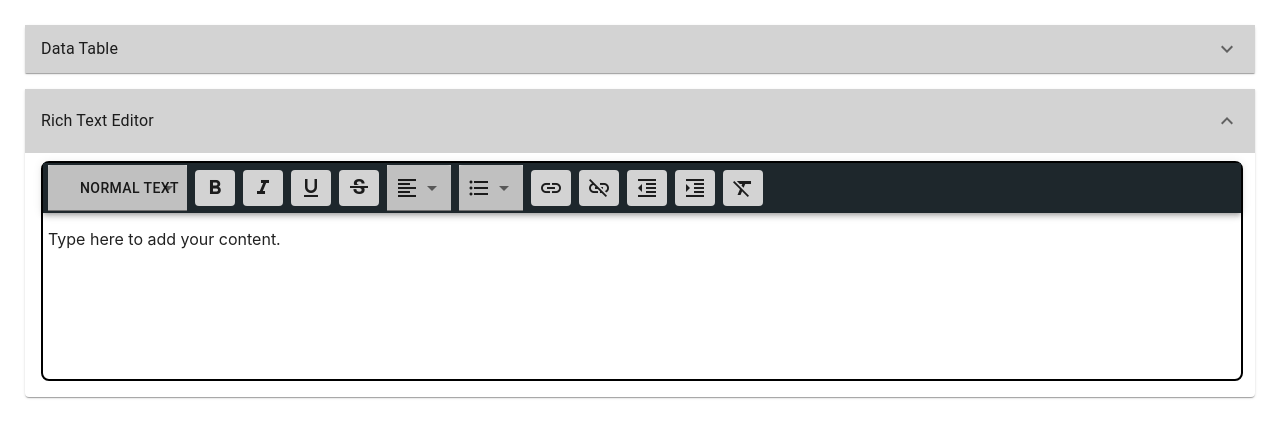
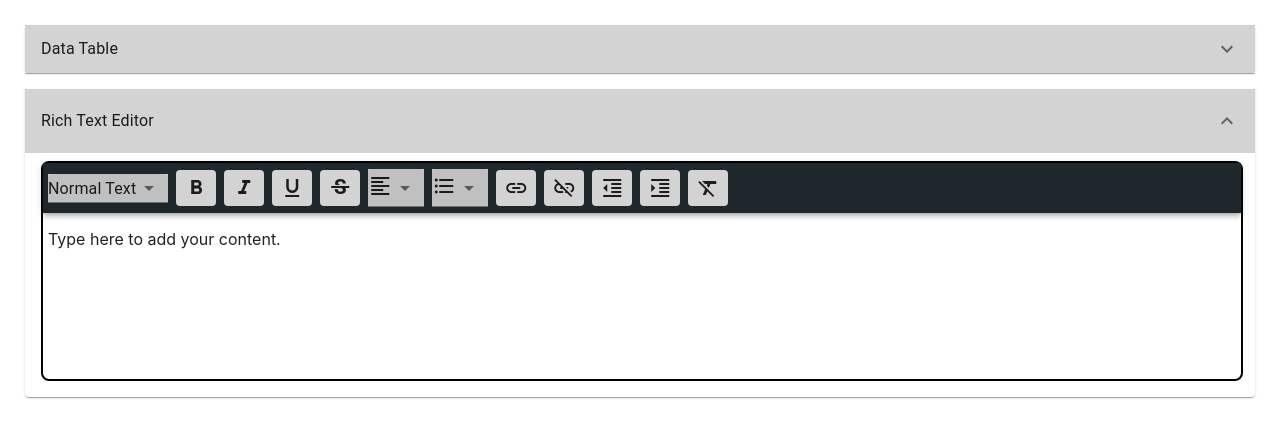
Before and after one commit to Gammaalpha/react-enhanced-components, a React (Create React App) app: page / in a window 1280 px wide. Shown: the top 438 px of the page. Built offline with nearby package versions, Linux system fonts and the light colour scheme; the HTML template or start-up script is replaced by a standard one.

Commit message:
header style format done

```diff
--- a/src/core/RichTextEditor/RichTextEditor.tsx
+++ b/src/core/RichTextEditor/RichTextEditor.tsx
@@ -4,7 +4,7 @@ import Toolbar from '@material-ui/core/Toolbar';
 import { Button, Tooltip, MenuItem, Select, FormControl } from '@material-ui/core';
 import { makeStyles, createStyles, Theme } from '@material-ui/core';
 import "./RichTextEditor.css"
-import { IRichText, IToolbarButton, TextStyleType, TextStyle, BlockFormat } from './model/RichText';
+import { IRichText, IToolbarButton, TextStyleType, TextStyle, BlockFormat, BlockFormatType } from './model/RichText';
 import Icon from "@material-ui/core/Icon"
 import { createEditor, Editor, Transforms, Text } from 'slate'
 import { Slate, Editable, withReact, ReactEditor } from 'slate-react'
@@ -84,7 +84,7 @@ const useStyles = makeStyles((theme: Theme) => createStyles({
         '&>.MuiInputBase-root>.MuiSelect-root': {
             paddingTop: 5,
             paddingBottom: 5,
-            paddingRight: 0,
+            // paddingRight: 0,
             paddingLeft: 0,
 
         }
@@ -125,14 +125,15 @@ export const RichTextEditor = (props: IRichText) => {
             buttonStyle: classes.selectEmpty,
             childButtons: [
                 {
-                    key: 'normalText',
+                    key: 'normal',
                     icon: '',
                     tooltip: '',
                     buttonText: "Normal Text",
                     value: 0,
+                    callback: (e: React.MouseEvent<HTMLButtonElement, MouseEvent>) => ButtonActions._onBlockStyleClick(e, BlockFormatType.normal),
                     ariaLabel: 'Normal text formatting',
                     position: 'top',
-                    buttonStyle: classes.selectEmpty,
+                    buttonStyle: '',
                 },
                 {
                     key: 'heading_1',
@@ -140,9 +141,10 @@ export const RichTextEditor = (props: IRichText) => {
                     tooltip: '',
                     buttonText: "Heading 1",
                     value: 1,
+                    callback: (e: React.MouseEvent<HTMLButtonElement, MouseEvent>) => ButtonActions._onBlockStyleClick(e, BlockFormatType.headingOne),
                     ariaLabel: 'Heading 1 formatting',
                     position: 'top',
-                    buttonStyle: classes.selectEmpty,
+                    buttonStyle: '',
                 }
                 ,
                 {
@@ -151,9 +153,10 @@ export const RichTextEditor = (props: IRichText) => {
                     tooltip: '',
                     buttonText: "Heading 2",
                     value: 2,
+                    callback: (e: React.MouseEvent<HTMLButtonElement, MouseEvent>) => ButtonActions._onBlockStyleClick(e, BlockFormatType.headingTwo),
                     ariaLabel: 'Heading 2 formatting',
                     position: 'top',
-                    buttonStyle: classes.selectEmpty,
+                    buttonStyle: '',
                 },
                 {
                     key: 'heading_3',
@@ -161,9 +164,10 @@ export const RichTextEditor = (props: IRichText) => {
                     tooltip: '',
                     buttonText: "Heading 3",
                     value: 3,
+                    callback: (e: React.MouseEvent<HTMLButtonElement, MouseEvent>) => ButtonActions._onBlockStyleClick(e, BlockFormatType.headingThree),
                     ariaLabel: 'Heading 3 formatting',
                     position: 'top',
-                    buttonStyle: classes.selectEmpty,
+                    buttonStyle: '',
                 }
                 ,
                 {
@@ -172,10 +176,10 @@ export const RichTextEditor = (props: IRichText) => {
                     tooltip: '',
                     buttonText: "Pull Quote",
                     value: 4,
-                    callback: (e: React.MouseEvent<HTMLButtonElement, MouseEvent>) => ButtonActions._onMonospacedClick(e),
+                    callback: (e: React.MouseEvent<HTMLButtonElement, MouseEvent>) => ButtonActions._onBlockStyleClick(e, BlockFormatType.pullQuote),
                     ariaLabel: 'Pull Quote formatting',
                     position: 'top',
-                    buttonStyle: classes.selectEmpty,
+                    buttonStyle: '',
                 }
                 ,
                 {
@@ -184,10 +188,10 @@ export const RichTextEditor = (props: IRichText) => {
                     tooltip: '',
                     buttonText: "Monospaced",
                     value: 5,
-                    callback: (e: React.MouseEvent<HTMLButtonElement, MouseEvent>) => ButtonActions._onMonospacedClick(e),
+                    callback: (e: React.MouseEvent<HTMLButtonElement, MouseEvent>) => ButtonActions._onBlockStyleClick(e, BlockFormatType.monospaced),
                     ariaLabel: 'Heading 3 formatting',
                     position: 'top',
-                    buttonStyle: classes.selectEmpty,
+                    buttonStyle: '',
                 }
             ]
         },
@@ -367,7 +371,7 @@ export const RichTextEditor = (props: IRichText) => {
     const renderToolbarButtons = () => {
         const toolbarButtons: any[] = []
         buttonsArray.forEach((element: IToolbarButton) => {
-            toolbarButtons.push(createStyleButton(element))
+            toolbarButtons.push(CreateStyleButton(element))
         });
         return toolbarButtons
 
@@ -412,12 +416,6 @@ export const RichTextEditor = (props: IRichText) => {
             })
             return !!match
         },
-        isBoldMarkActive(editor: any) {
-            const [match] = Editor.nodes(editor, {
-                match: (n: any) => n.bold === true,
-            })
-            return !!match
-        },
         isBlockStyleActive(editor: any, styleFormat: BlockFormat) {
             const [match] = Editor.nodes(editor, {
                 match: (n: any) => n.type === styleFormat,
@@ -447,30 +445,12 @@ export const RichTextEditor = (props: IRichText) => {
             )
         },
         toggleBlockStyle(editor: any, styleFormat: BlockFormat) {
-            const isActive = CustomEditor.isPullQuoteBlockActive(editor)
+            const isActive = CustomEditor.isBlockStyleActive(editor, styleFormat)
+            const normalCheck = (style: string) =>
+                style === "normal" ? null : style
             Transforms.setNodes(
                 editor,
-                { type: isActive ? null : styleFormat },
-                {
-                    match: (n: any) => Editor.isBlock(editor, n)
-                }
-            )
-        },
-        togglePullQuoteBlock(editor: any) {
-            const isActive = CustomEditor.isPullQuoteBlockActive(editor)
-            Transforms.setNodes(
-                editor,
-                { type: isActive ? null : 'pullQuote' },
-                {
-                    match: (n: any) => Editor.isBlock(editor, n)
-                }
-            )
-        },
-        toggleMonospacedBlock(editor: any) {
-            const isActive = CustomEditor.isMonospacedBlockActive(editor)
-            Transforms.setNodes(
-                editor,
-                { type: isActive ? null : 'monospaced' },
+                { type: isActive ? null : normalCheck(styleFormat) },
                 {
                     match: (n: any) => Editor.isBlock(editor, n)
                 }
@@ -528,13 +508,10 @@ export const RichTextEditor = (props: IRichText) => {
             e.preventDefault();
             CustomEditor.toggleTextStyleMark(slateEditor, styleFormat);
         },
-        _onPullQuoteClick(e: React.MouseEvent<HTMLButtonElement, MouseEvent>) {
+        _onBlockStyleClick(e: React.MouseEvent<HTMLButtonElement, MouseEvent>, blockFormat: BlockFormat) {
             e.preventDefault();
-            CustomEditor.togglePullQuoteBlock(slateEditor);
-        },
-        _onMonospacedClick(e: React.MouseEvent<HTMLButtonElement, MouseEvent>) {
-            e.preventDefault();
-            CustomEditor.toggleMonospacedBlock(slateEditor);
+            ;
+            CustomEditor.toggleBlockStyle(slateEditor, blockFormat);
         },
         _onLeftAlignClick(e: React.MouseEvent<HTMLButtonElement, MouseEvent>) {
             e.preventDefault();
@@ -585,12 +562,12 @@ export const RichTextEditor = (props: IRichText) => {
             return
         }
         switch (event.key) {
-            // case '`':
-            //     {
-            //         event.preventDefault()
-            //         CustomEditor.toggleMonospacedBlock(slateEditor)
-            //         break
-            //     }
+            case '`':
+                {
+                    event.preventDefault()
+                    CustomEditor.toggleBlockStyle(slateEditor, BlockFormatType.monospaced)
+                    break
+                }
             case 'b':
                 {
                     event.preventDefault()
@@ -631,6 +608,47 @@ export const RichTextEditor = (props: IRichText) => {
             </pre>
         )
     }
+    // const NormalText = (props: any) => {
+    //     ;
+    //     return (
+    //         <pre {...props.attributes} >
+    //             <p>
+    //                 {props.children}
+    //             </p>
+    //         </pre>
+    //     )
+    // }
+
+    const Heading = (props: any, headingType: string) => {
+        let heading;
+        switch (headingType) {
+            case 'heading_1':
+                heading = (<h1>
+                    {props.children}
+                </h1>)
+                break;
+            case 'heading_2':
+                heading = (<h2>
+                    {props.children}
+                </h2>)
+                break;
+            case 'heading_3':
+                heading = (<h3>
+                    {props.children}
+                </h3>)
+                break;
+            default:
+                console.error("Error in header setting.ks")
+
+                break;
+        }
+
+        return (
+            <pre {...props.attributes} >
+                {heading}
+            </pre>
+        )
+    }
 
 
     const DefaultElement = (props: any) => {
@@ -643,6 +661,21 @@ export const RichTextEditor = (props: IRichText) => {
         switch (props.element.type) {
             case 'monospaced':
                 return <MonospacedElement {...props} />
+            case 'pullQuote':
+                return <PullQuote {...props} />
+            // case 'normal':
+            //     return <NormalText {...props} />
+            case 'heading_1':
+                return Heading(props, 'heading_1')
+            // return <Heading {...props, 'heading_1'} />
+            case 'heading_2':
+                return Heading(props, 'heading_2')
+
+            // return <Heading {...props, 'heading_2'} />
+            case 'heading_3':
+                return Heading(props, 'heading_3')
+
+            // return <Heading {...props, 'heading_3'} />
             default:
                 return <DefaultElement {...props} />
         }
@@ -713,15 +746,29 @@ export const RichTextEditor = (props: IRichText) => {
 }
 
 
-function createStyleButton(buttonData: IToolbarButton) {
+function CreateStyleButton(buttonData: IToolbarButton) {
+    const [selection, setSelection] = useState(buttonData.value)
     const buttonStyles = makeStyles(() => createStyles({
         buttonLabel: {
-            justifyContent: "start"
+            justifyContent: "start",
+            padding: '0 0 0 6px',
+            minWidth: 'auto'
         },
         menuWidth: {
-            width: '60px'
+            minWidth: 'auto',
+            paddingLeft: '0 0 0 3px'
         }
     }))
+
+    const handleCallback = (event: any) => {
+        ;
+        if (buttonData?.childButtons) {
+            const item = buttonData.childButtons.filter((x) => x.value === event.target.value)
+            // console.log(item[0].buttonText);
+            item[0].callback(event);
+            setSelection(event.target.value)
+        }
+    }
     const classes = buttonStyles()
     return (
         <div key={`${buttonData.key}`} >
@@ -732,19 +779,28 @@ function createStyleButton(buttonData: IToolbarButton) {
                             <Select
                                 aria-label={buttonData.ariaLabel}
                                 labelId={`${buttonData.key}_label`}
-                                id={`${buttonData.key}_helper`}
-                                value={buttonData.value}
+                                id={`${buttonData.key}_Id`}
+                                value={selection}
+                                onChange={(event: any) => {
+
+                                    handleCallback(event);
+                                }}
                             >
                                 {
                                     buttonData.childButtons.map((button) => (
-                                        <MenuItem className={classes.menuWidth} key={button.key} value={button.value}>
+                                        <MenuItem
+
+                                            disabled={button.disabled} className={classes.menuWidth} key={button.key} value={button.value}>
                                             <Tooltip placement={button?.position ? button.position : "top"} title={`${button.tooltip}`}>
-                                                <Button className={classes.buttonLabel} onMouseDown={(e: React.MouseEvent<HTMLButtonElement, MouseEvent>) => button.callback(e)}>
-                                                    <Icon>
-                                                        {button.icon}
-                                                    </Icon>
-                                                    {button?.buttonText}
-                                                </Button>
+                                                <div>
+                                                    {button?.icon ?
+                                                        <div>
+                                                            <Icon>
+                                                                {button.icon}
+                                                            </Icon> {button?.buttonText}
+                                                        </div>
+                                                        : button?.buttonText}
+                                                </div>
                                             </Tooltip>
                                         </MenuItem>
                                     ))
@@ -753,8 +809,9 @@ function createStyleButton(buttonData: IToolbarButton) {
                         </Tooltip>
                     </FormControl>
                     : <Tooltip placement={buttonData?.position ? buttonData.position : "top"} title={`${buttonData.tooltip}`}>
-                        <Button aria-label={buttonData.ariaLabel} onMouseDown={(e: React.MouseEvent<HTMLButtonElement, MouseEvent>) => buttonData.callback(e)} className={buttonData.buttonStyle}>
+                        <Button disabled={buttonData.disabled} aria-label={buttonData.ariaLabel} onMouseDown={(e: React.MouseEvent<HTMLButtonElement, MouseEvent>) => buttonData.callback(e)} className={buttonData.buttonStyle}>
                             <Icon>{buttonData.icon}</Icon>
+                            {buttonData?.buttonText}
                         </Button>
                     </Tooltip>
             }
--- a/src/core/RichTextEditor/model/RichText.ts
+++ b/src/core/RichTextEditor/model/RichText.ts
@@ -16,14 +16,15 @@ export interface IToolbarButton {
     position?: any | undefined,
     buttonStyle?: string,
     buttonText?: string,
+    disabled?: boolean,
     childButtons?: IToolbarButton[]
 }
 
 // type TextAlignment = "left" | "right" | "center";
-export type BlockFormat = "normalText" | "heading_1" | "heading_2" | "heading_3" | "pullQuote" | "monospaced";
+export type BlockFormat = "normal" | "heading_1" | "heading_2" | "heading_3" | "pullQuote" | "monospaced";
 
 export enum BlockFormatType {
-    normal = 'normalText',
+    normal = 'normal',
     headingOne = 'heading_1',
     headingTwo = 'heading_2',
     headingThree = 'heading_3',
```
